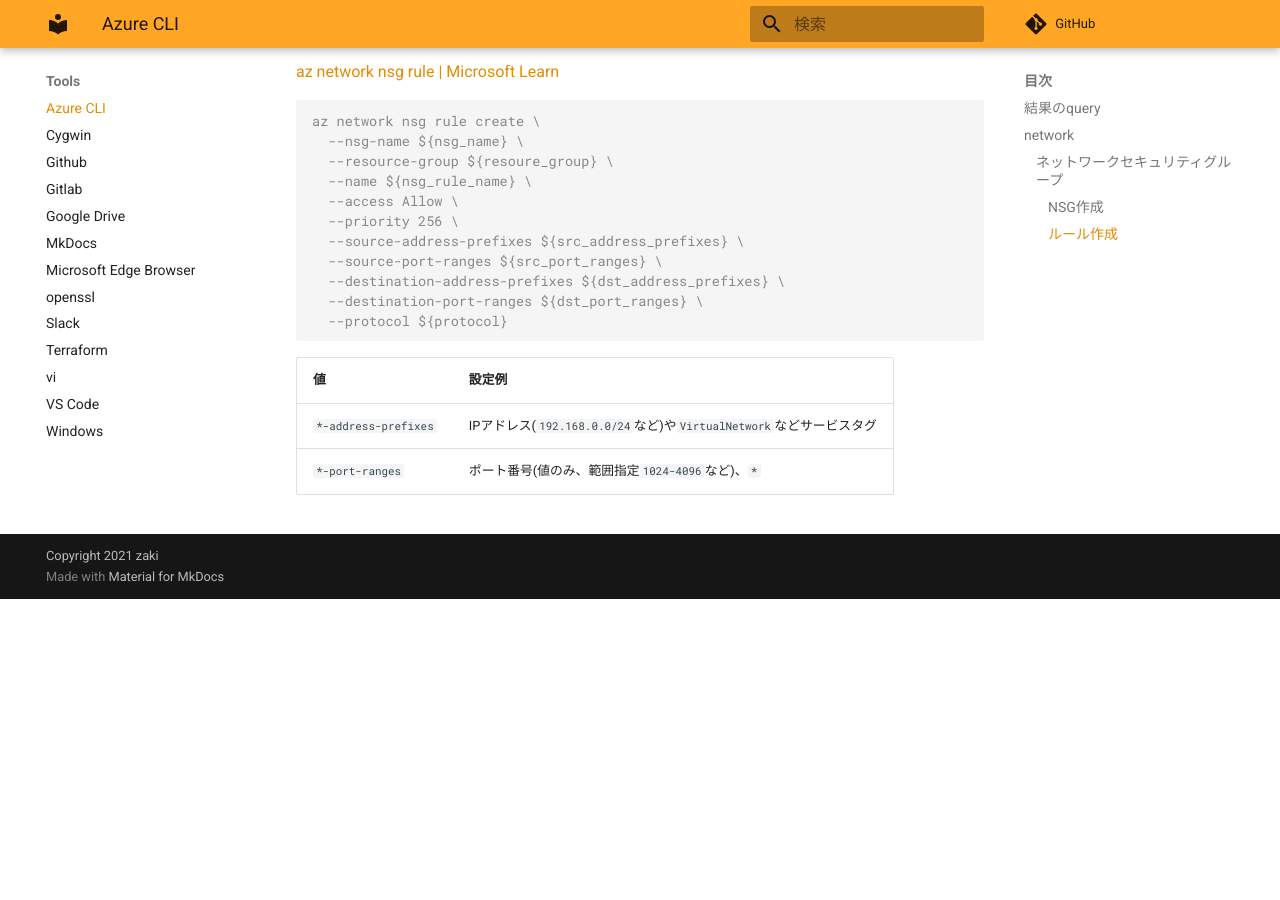
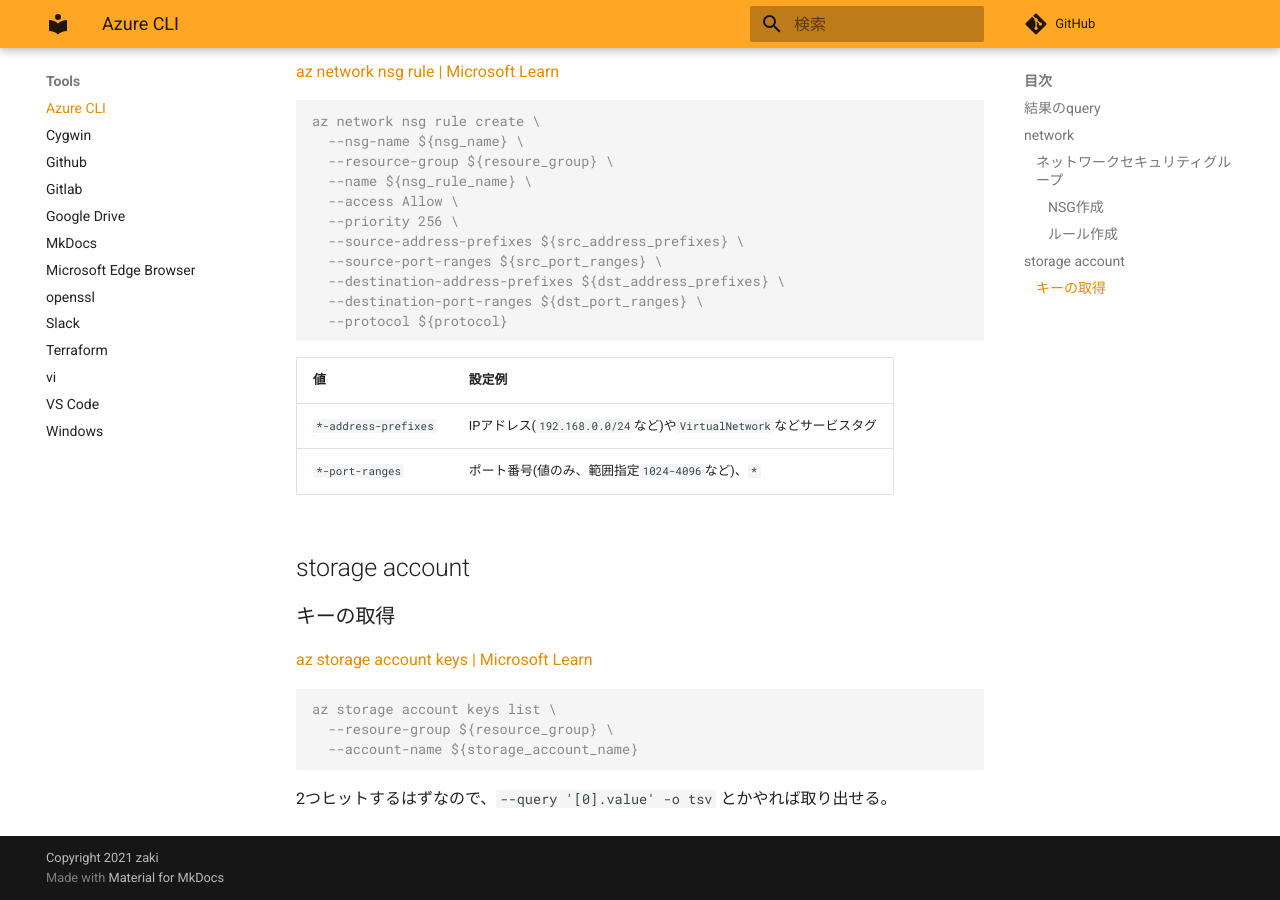
Before and after one commit to zaki-lknr/docs, an MkDocs documentation site: the page built from docs/Tools/az.md, in a window 1280 px wide and 900 px high, scrolled down 770 px. Built offline with MkDocs 1.6.1 and Material for MkDocs 9.7.7, drawn with Linux system fonts in a browser that asks for light colours; comment, search, counter and statistics services are not loaded; before the commit the page ends 1369 px from its top, so only the background shows below that.

Commit message:
add: tools/az: az storage account keys

````diff
--- a/docs/Tools/az.md
+++ b/docs/Tools/az.md
@@ -48,3 +48,17 @@ az network nsg rule create \
 | -------------------- | --------------------------------------------------- |
 | `*-address-prefixes` | IPアドレス(`192.168.0.0/24`など)や`VirtualNetwork`などサービスタグ |
 | `*-port-ranges`      | ポート番号(値のみ、範囲指定`1024-4096`など)、`*`                    |
+
+## storage account
+
+### キーの取得
+
+[az storage account keys | Microsoft Learn](https://learn.microsoft.com/ja-jp/cli/azure/storage/account/keys?view=azure-cli-latest)
+
+```console
+az storage account keys list \
+  --resoure-group ${resource_group} \
+  --account-name ${storage_account_name}
+```
+
+2つヒットするはずなので、`--query '[0].value' -o tsv` とかやれば取り出せる。
````
